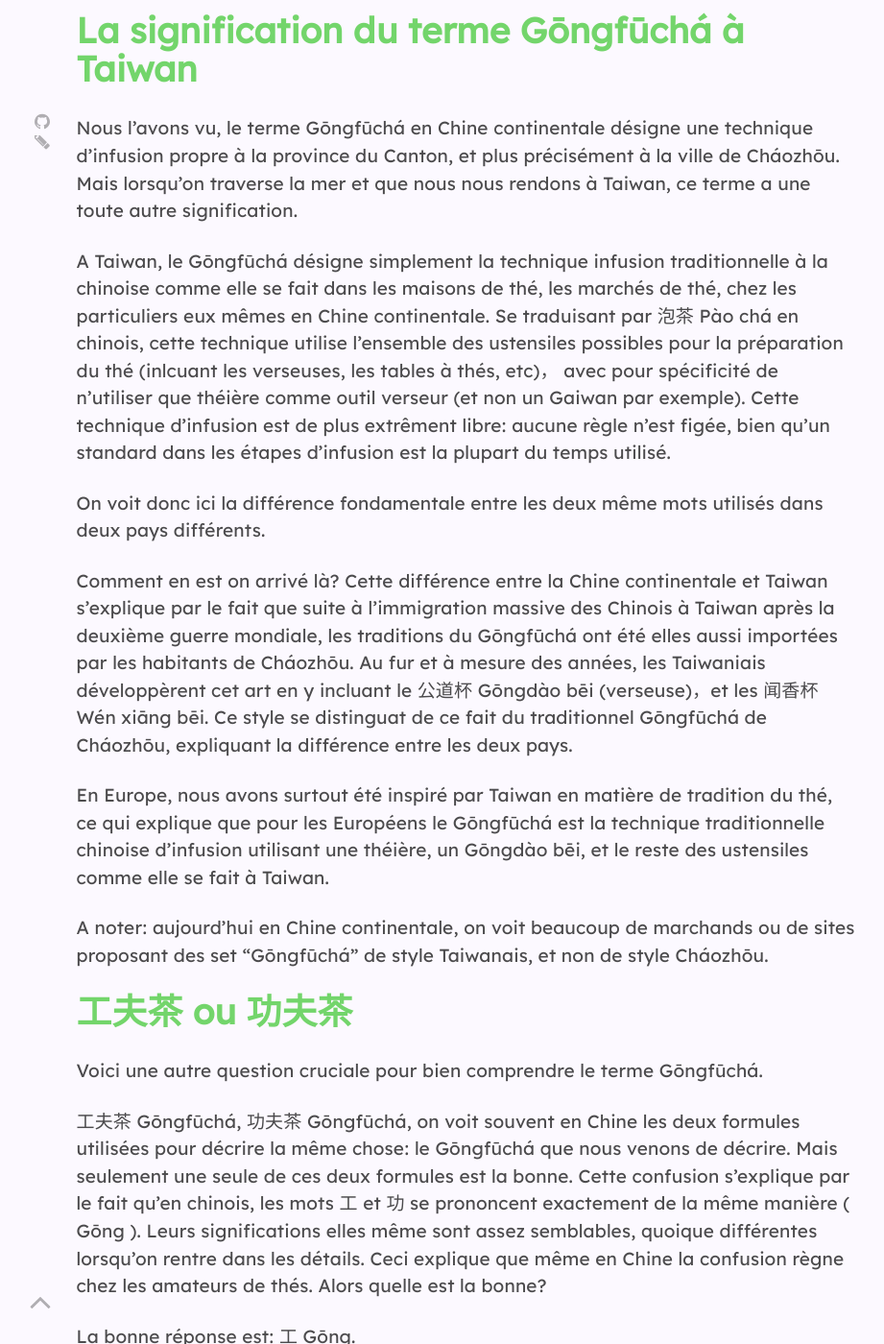
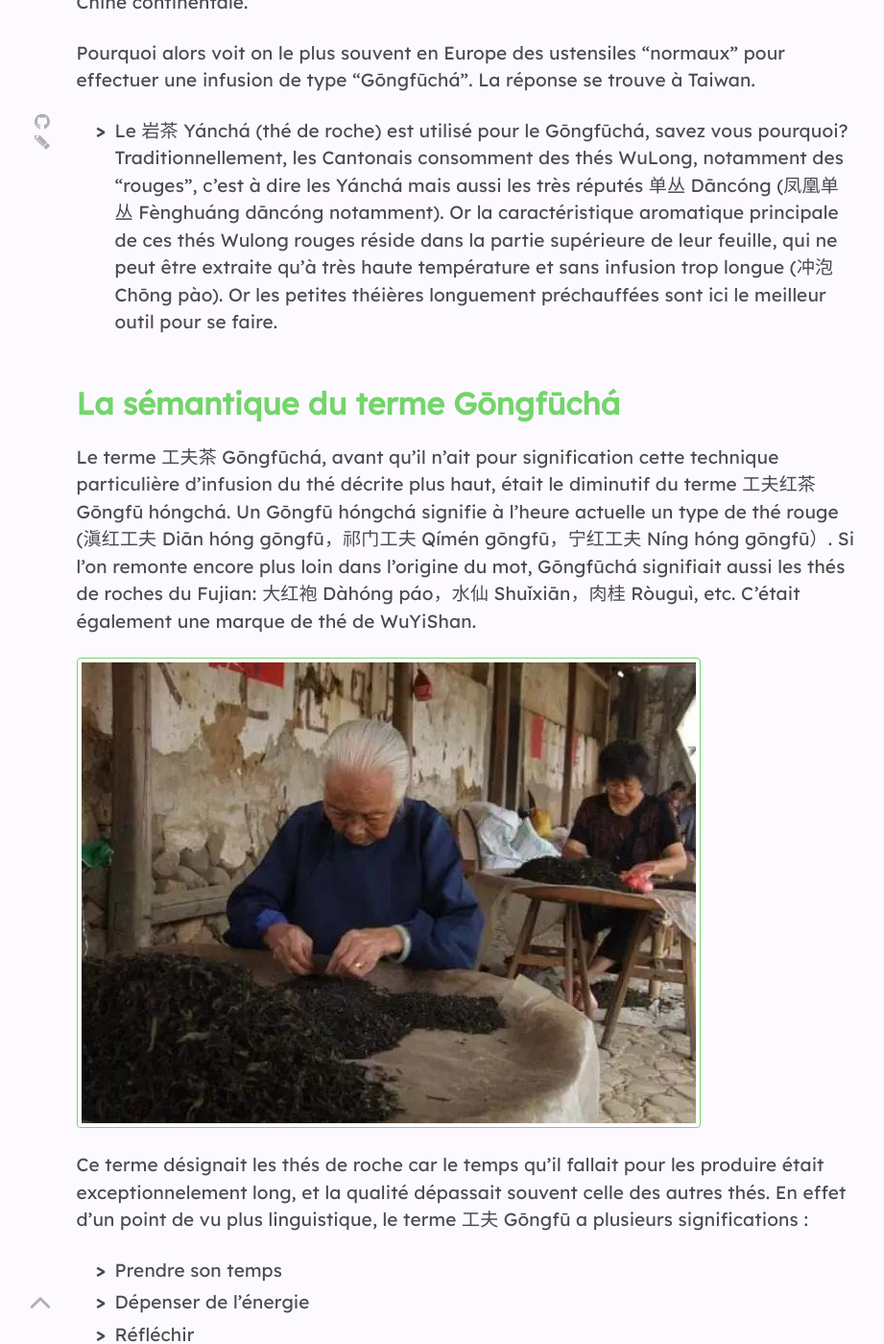
Before and after one commit to brutdethe/site, a Jekyll site: the page built from ressources/_expert/Gong-Fu-Cha.md, in a window 1280 px wide and 1400 px high, scrolled down 2786 px. Shown: the whole window at 96% size, without its empty margins (154-1075 px from the left). Built offline with Jekyll 4.4.1, drawn with Linux system fonts in a browser that asks for light colours; nearby versions of some CDN libraries; some of the changed text lies outside the part shown.

Commit message:
ajout des photos
modifier la taille de la photo du gongfu Cha Taiwan

```diff
--- a/ressources/_expert/Gong-Fu-Cha.md
+++ b/ressources/_expert/Gong-Fu-Cha.md
@@ -19,8 +19,16 @@ En Chine continentale, le terme Gōngfūchá ne signifie pas exactement la même
 
 Le 工夫茶 Gōngfūchá, en Chine continentale, désigne la manière d'infuser un thé selon la méthode de 潮州 Cháozhōu. Cháozhōu est une ville située dans la province de Canton, au sud Est de la Chine.
 
+![潮州工夫茶](/assets/media/潮州工夫茶1.jpeg)
+
+Le 工夫茶 Gōngfūchá, en Chine continentale, désigne la manière d'infuser un thé selon la méthode de 潮州 Cháozhōu. Cháozhōu est une ville située dans la province de Canton, au sud Est de la Chine.
+
 Cette méthode consiste à infuser dans une petite théière un 岩茶 Yánchá* (thé de roche) depuis la théière directement dans des petites tasses à thé, selon un ordre et un doigté précis. Chaque étape porte un nom, faisant référence au passé guerrier de la Chine ancienne.
 Exemple: l'étape d'égoutter les dernières gouttes dans chaque tasse se nomme: "韩信点兵" Hánxìn diǎn bīng, ce qui se traduit par "le général HanXin inspecte les troupes".
+
+Les ustensiles utilisés pour réaliser le Gōngfūchá sont réduits à: une petite théière, une ou plusieurs petites tasses à thés, ainsi que d'un 茶船 Cháchuán "bateau à thé" et d'une bouilloire à anse droite de tyle japonais que l'on fera chauffer sur du charbon. On peut aussi agrémenter le tout de pinces à thés et d'un 茶洗 Cháxǐ pour nettoyer les tasses plus proprement.
+
+![潮州工夫茶](/assets/media/潮州工夫茶3.png)
 
 Les ustensiles utilisés pour réaliser le Gōngfūchá sont réduits à: une petite théière, une ou plusieurs petites tasses à thés, ainsi que d'un 茶船 Cháchuán "bateau à thé" et d'une bouilloire à anse droite de tyle japonais que l'on fera chauffer sur du charbon. On peut aussi agrémenter le tout de pinces à thés et d'un 茶洗 Cháxǐ pour nettoyer les tasses plus proprement.
 
@@ -37,6 +45,9 @@ Traditionnellement, les Cantonais consomment des thés WuLong, notamment des "ro
 
 Le terme 工夫茶 Gōngfūchá, avant qu'il n'ait pour signification cette technique particulière d'infusion du thé décrite plus haut, était le diminutif du terme 工夫红茶 Gōngfū hóngchá. Un Gōngfū hóngchá signifie à l'heure actuelle un type de thé rouge (滇红工夫 Diān hóng gōngfū，祁门工夫 Qímén gōngfū，宁红工夫 Níng hóng gōngfū）.
 Si l'on remonte encore plus loin dans l'origine du mot, Gōngfūchá signifiait aussi les thés de roches du Fujian: 大红袍 Dàhóng páo，水仙 Shuǐxiān，肉桂 Ròuguì, etc. C'était également une marque de thé de WuYiShan.
+
+![Fabrication de WuYi YanCha](/assets/media/武夷岩茶.jpeg)
+
 Ce terme désignait les thés de roche car le temps qu'il fallait pour les produire était exceptionnelement long, et la qualité dépassait souvent celle des autres thés. En effet d'un point de vu plus linguistique, le terme 工夫 Gōngfū a plusieurs significations :
 - Prendre son temps
 - Dépenser de l'énergie
@@ -53,13 +64,17 @@ Cette signification est aussi à mettre en corrélation avec la recherche des sa
 
 Nous l'avons vu, le terme Gōngfūchá en Chine continentale désigne une technique d'infusion propre à la province du Canton, et plus précisément à la ville de Cháozhōu. Mais lorsqu'on traverse la mer et que nous nous rendons à Taiwan, ce terme a une toute autre signification.
 
-A Taiwan, le Gōngfūchá désigne simplement la technique infusion traditionnelle à la chinoise comme elle se fait dans les maisons de thé, les marchés de thé, chez les particuliers eux mêmes en Chine continentale. Se traduisant par 泡茶 Pào chá en chinois, cette technique utilise l'ensemble des ustensiles possibles pour la préparation du thé (inlcuant les verseuses, les tables à thés, etc)， avec pour spécificité de n'utiliser que théière comme outil verseur (et non un Gaiwan par exemple).
+A Taiwan, le Gōngfūchá désigne simplement la technique infusion traditionnelle à la chinoise comme elle se fait dans les maisons de thé, les marchés de thé, chez les particuliers eux mêmes en Chine continentale à l'heure actuelle. Se traduisant par 泡茶 Pào chá en chinois, cette technique utilise l'ensemble des ustensiles possibles pour la préparation du thé (inlcuant les verseuses, les tables à thés, etc)， avec pour spécificité de n'utiliser que théière comme outil verseur (et non un Gaiwan par exemple).
 Cette technique d'infusion est de plus extrêment libre: aucune règle n'est figée, bien qu'un standard dans les étapes d'infusion est la plupart du temps utilisé.
+
+![GongFuChaTaiWan](/assets/media/gongfucha%20taiwan.JPG)
 
 On voit donc ici la différence fondamentale entre les deux même mots utilisés dans deux pays différents.
 
 Comment en est on arrivé là?
 Cette différence entre la Chine continentale et Taiwan s'explique par le fait que suite à l'immigration massive des Chinois à Taiwan après la deuxième guerre mondiale, les traditions du Gōngfūchá ont été elles aussi importées par les habitants de Cháozhōu. Au fur et à mesure des années, les Taiwaniais développèrent cet art en y incluant le 公道杯 Gōngdào bēi (verseuse)，et les 闻香杯 Wén xiāng bēi. Ce style se distinguat de ce fait du traditionnel Gōngfūchá de Cháozhōu, expliquant la différence entre les deux pays.
+
+![WenXiangBeiGongFuCha](/assets/media/Gongfucha%20taiwan.jpg)
 
 En Europe, nous avons surtout été inspiré par Taiwan en matière de tradition du thé, ce qui explique que pour les Européens le Gōngfūchá est la technique traditionnelle chinoise d'infusion utilisant une théière, un Gōngdào bēi, et le reste des ustensiles comme elle se fait à Taiwan.
 
@@ -82,4 +97,7 @@ En dialecte de Cháozhōu, la technique d'infusion locale de Cháozhōu du Gōng
 ATTENTION: il existe un "功夫茶".
 On appelle "功夫茶" un style de présentation du thé (versement du thé en particulier) propre à la province du Sìchuān. Cette technique est impressionnante, et demande un grand savoir faire, rappellant le célèbre KungFu chinois. Rien à voir donc avec le 工夫茶 Gōngfūchá que nous avons détaillé dans cet article, mais cela vaut le coup d'oeil!
 
+![四川功夫茶](//assets/media/gongfucha%20sichuan.jpeg)
+
+
 Thaïs
```
